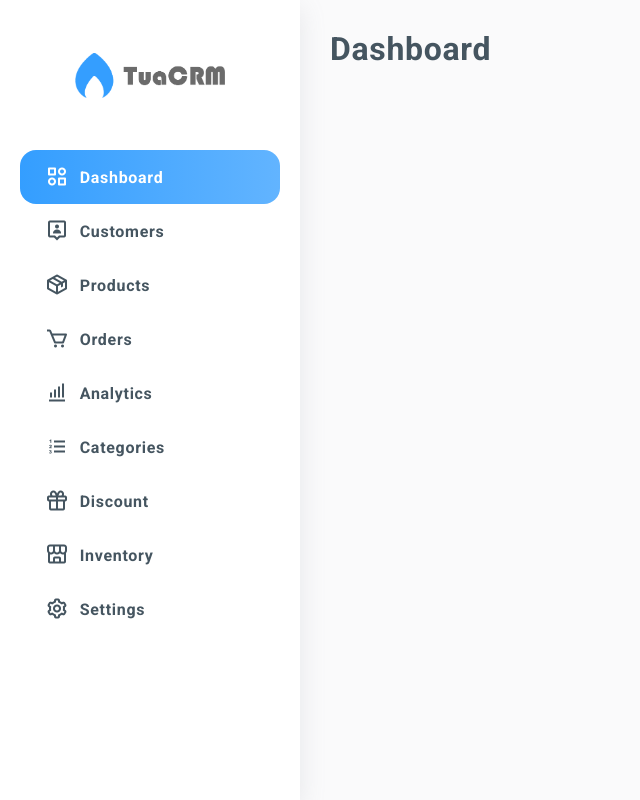
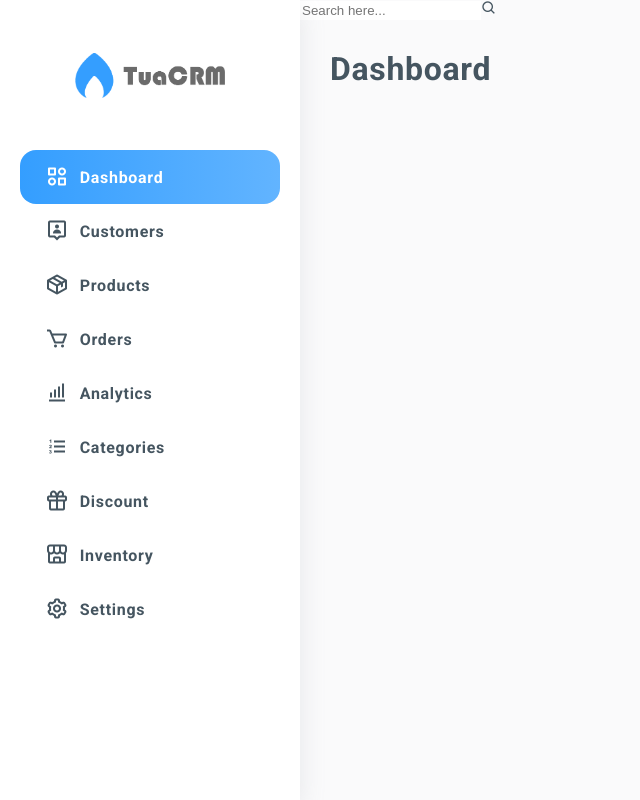
Before and after one commit to AlexMarquesAlves/Vite-Admin_Dashboard, a React (Vite) app: page / in a window 1280 px wide. Shown: the whole page, without its empty margins (0-640 px from the left). Built offline with nearby package versions, Linux system fonts and the light colour scheme.

Commit message:
Feat: Coding TopNav

```diff
--- a/src/components/Layout/index.tsx
+++ b/src/components/Layout/index.tsx
@@ -3,6 +3,7 @@ import "./styles.scss";
 
 import { BrowserRouter, Route } from "react-router-dom";
 
+import TopNav from "../TopNav";
 import Sidebar from "../Sidebar";
 import Routes from "../Routes";
 
@@ -18,6 +19,7 @@ function Layout({ children }: LayoutProps) {
           <div className="layout">
             <Sidebar {...props} />
             <div className="layout__content">
+              <TopNav />
               <div className="layout__content-main">
                 <Routes />
               </div>
--- a/src/components/TopNav/index.tsx
+++ b/src/components/TopNav/index.tsx
@@ -1,18 +1,25 @@
-import { ReactNode } from 'react';
+import { ReactNode } from "react";
 
-import './styles.scss';
+import "./styles.scss";
 
 interface TopNavProps {
-  children: ReactNode;
+  children?: ReactNode;
 }
 
 function TopNav({ children }: TopNavProps) {
   return (
-    <>
-      <h1>TopNav</h1>
-      {children}
-    </>
+    <div className="topnav">
+      <div className="topnav__search">
+        <input type="text" placeholder="Search here..." />
+        <i className="bx bx-search"></i>
+      </div>
+      <div className="topnav__right">
+        <div className="topnav__right-item">{/* Dropdown here */}</div>
+        <div className="topnav__right-item">{/* Dropdown here */}</div>
+        <div className="topnav__right-item">{/* theme settings */}</div>
+      </div>
+    </div>
   );
-};
+}
 
 export default TopNav;
```
